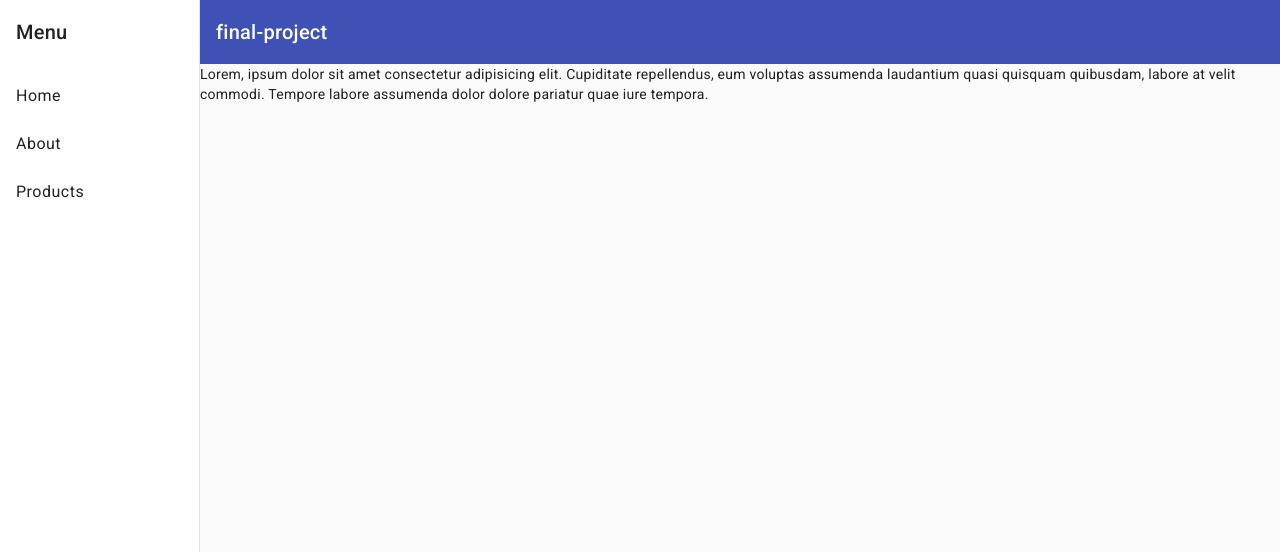
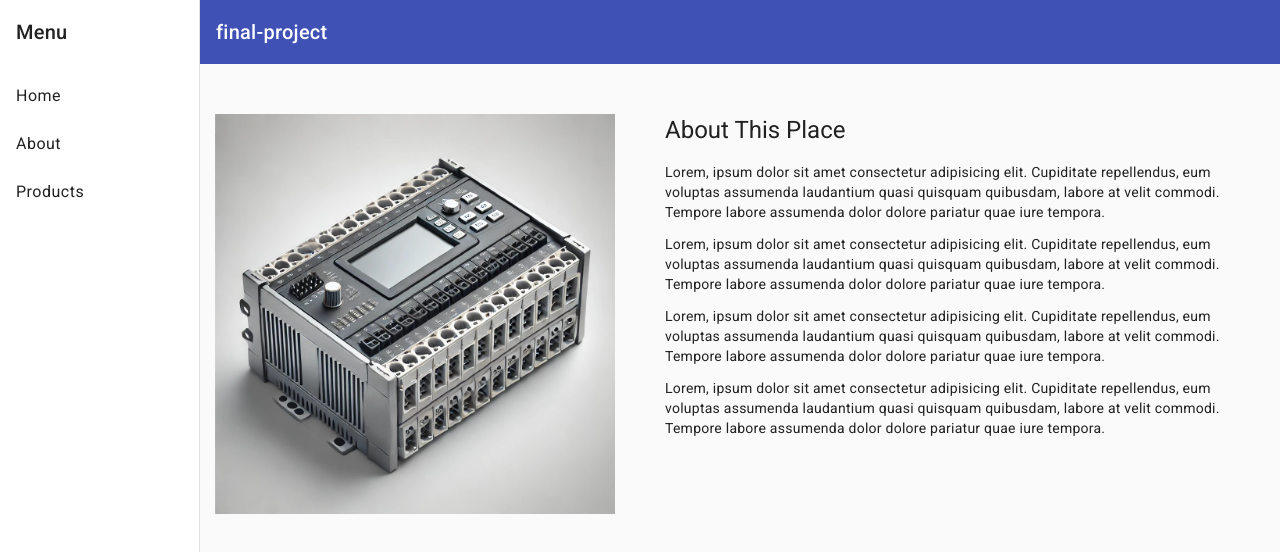
Before and after one commit to Monochrome-Eyes/ul508a-shop, an Angular app: page /about in a window 1280 px wide. Shown: the top 552 px of the page. Built offline with nearby package versions, Linux system fonts and the light colour scheme.

Commit message:
finished with the layout of products and about

```diff
--- a/src/app/app-routing.module.ts
+++ b/src/app/app-routing.module.ts
@@ -5,12 +5,15 @@ import { HomeComponent } from './components/home/home.component';
 import { CardComponent } from './components/card/card.component';
 import { AboutComponent } from './components/about/about.component';
 import { ProductsComponent } from './components/products/products.component';
+import { DetailedProductViewComponent } from './components/detailed-product-view/detailed-product-view.component';
 
 const routes: Routes = [
     { path: '', pathMatch: 'full', redirectTo: 'home' },
     { path: 'home', component: HomeComponent },
     { path: 'about', component: AboutComponent },
     { path: 'products', component: ProductsComponent },
+    { path: 'products/:id', component: DetailedProductViewComponent },
+    // { path: 'edit_product/:productId', component: DetailedProductViewComponent },
 ];
 
 @NgModule({
--- a/src/app/app.module.ts
+++ b/src/app/app.module.ts
@@ -16,6 +16,7 @@ import { HomeComponent } from './components/home/home.component';
 import { CardComponent } from './components/card/card.component';
 import { AboutComponent } from './components/about/about.component';
 import { ProductsComponent } from './components/products/products.component';
+import { DetailedProductViewComponent } from './components/detailed-product-view/detailed-product-view.component';
 
 @NgModule({
     declarations: [
@@ -25,6 +26,7 @@ import { ProductsComponent } from './components/products/products.component';
         CardComponent,
         AboutComponent,
         ProductsComponent,
+        DetailedProductViewComponent,
     ],
     imports: [
         BrowserModule,
--- a/src/app/components/about/about.component.html
+++ b/src/app/components/about/about.component.html
@@ -1,6 +1,30 @@
-<p>
-    Lorem, ipsum dolor sit amet consectetur adipisicing elit. Cupiditate
-    repellendus, eum voluptas assumenda laudantium quasi quisquam quibusdam,
-    labore at velit commodi. Tempore labore assumenda dolor dolore pariatur quae
-    iure tempora.
-</p>
+<div class="container">
+    <img id="img" src="assets/PLC3.jpg" />
+    <div id="about-text">
+        <h1>About This Place</h1>
+        <p>
+            Lorem, ipsum dolor sit amet consectetur adipisicing elit. Cupiditate
+            repellendus, eum voluptas assumenda laudantium quasi quisquam
+            quibusdam, labore at velit commodi. Tempore labore assumenda dolor
+            dolore pariatur quae iure tempora.
+        </p>
+        <p>
+            Lorem, ipsum dolor sit amet consectetur adipisicing elit. Cupiditate
+            repellendus, eum voluptas assumenda laudantium quasi quisquam
+            quibusdam, labore at velit commodi. Tempore labore assumenda dolor
+            dolore pariatur quae iure tempora.
+        </p>
+        <p>
+            Lorem, ipsum dolor sit amet consectetur adipisicing elit. Cupiditate
+            repellendus, eum voluptas assumenda laudantium quasi quisquam
+            quibusdam, labore at velit commodi. Tempore labore assumenda dolor
+            dolore pariatur quae iure tempora.
+        </p>
+        <p>
+            Lorem, ipsum dolor sit amet consectetur adipisicing elit. Cupiditate
+            repellendus, eum voluptas assumenda laudantium quasi quisquam
+            quibusdam, labore at velit commodi. Tempore labore assumenda dolor
+            dolore pariatur quae iure tempora.
+        </p>
+    </div>
+</div>
--- a/src/app/components/about/about.component.scss
+++ b/src/app/components/about/about.component.scss
@@ -0,0 +1,15 @@
+.container {
+    display: flex;
+    justify-content: center;
+    padding: 50px 0px;
+
+    #img {
+        height: auto;
+        max-width: 400px;
+    }
+
+    #about-text {
+        max-width: 600px;
+        margin-left: 50px;
+    }
+}
--- a/src/app/components/card/card.component.html
+++ b/src/app/components/card/card.component.html
@@ -1,4 +1,5 @@
 <mat-card class="product-card">
+    <div [routerLink]="['/products', currentProduct.id]">
         <mat-card-title class="product-card__title">{{
             currentProduct.name
         }}</mat-card-title>
@@ -9,4 +10,24 @@
         <!-- <mat-card-footer class="product-card__footer">{{
         currentProduct.description
     }}</mat-card-footer> -->
+    </div>
+    <mat-card-footer>
+        <div class="product-card__buttons">
+            <button
+                [routerLink]="['/products', currentProduct.id]"
+                class="card-btn"
+                id="view"
+            >
+                View
+            </button>
+            <button class="card-btn" d="delete">Delete</button>
+            <button
+                [routerLink]="['/edit_product', currentProduct.id]"
+                class="card-btn"
+                id="edit"
+            >
+                Edit
+            </button>
+        </div>
+    </mat-card-footer>
 </mat-card>
--- a/src/app/components/card/card.component.scss
+++ b/src/app/components/card/card.component.scss
@@ -10,8 +10,18 @@
     #{&}__img {
         margin-top: 5px;
         margin-bottom: 8px;
+        max-width: 300px;
     }
     #{&}__footer {
         margin: $inner-margin;
     }
+    #{&}__buttons {
+        display: flex;
+        justify-content: space-between;
+        .card-btn {
+            margin: 10px;
+        }
+        // #view {
+        // }
+    }
 }
--- /dev/null
+++ b/src/app/components/detailed-product-view/detailed-product-view.component.html
@@ -0,0 +1,17 @@
+<div class="container">
+    <!-- <app-card [currentProduct]="currentProduct"></app-card> -->
+    <img id="product-image" [src]="currentProduct.image" />
+    <div id="about-text">
+        <h1>{{ currentProduct.name }}</h1>
+        <h3><b>Category: </b>{{ currentProduct.category }}</h3>
+        <p>
+            <b>Descripton:</b>
+            {{ currentProduct.description }} Lorem ipsum dolor sit amet
+            consectetur adipisicing elit. Asperiores nulla sint minus reiciendis
+            a beatae adipisci doloribus cupiditate minima. Doloribus natus
+            debitis, cupiditate reprehenderit minus eveniet maxime totam aperiam
+            asperiores?
+        </p>
+        <p><b>Price:</b> ${{ currentProduct.price }} USD</p>
+    </div>
+</div>
--- /dev/null
+++ b/src/app/components/detailed-product-view/detailed-product-view.component.scss
@@ -0,0 +1,14 @@
+.container {
+    display: flex;
+    justify-content: center;
+    margin: 40px 0px;
+    #about-text {
+        max-width: 700px;
+        margin: 0px 30px;
+    }
+
+    #product-image {
+        height: auto;
+        max-width: 500px;
+    }
+}
--- /dev/null
+++ b/src/app/components/detailed-product-view/detailed-product-view.component.ts
@@ -0,0 +1,27 @@
+import { Component, OnInit } from '@angular/core';
+import { ActivatedRoute } from '@angular/router';
+import { Product } from 'src/app/models/product';
+import { ProductsService } from 'src/app/services/products.service';
+
+@Component({
+    selector: 'app-detailed-product-view',
+    templateUrl: './detailed-product-view.component.html',
+    styleUrls: ['./detailed-product-view.component.scss'],
+})
+export class DetailedProductViewComponent implements OnInit {
+    currentProduct: Product = new Product();
+
+    constructor(
+        private actRoute: ActivatedRoute,
+        private productService: ProductsService
+    ) {}
+
+    ngOnInit(): void {
+        // console.log(this.actRoute.snapshot.paramMap.get('productId') ?? '');
+        let id: number = 0;
+        id = parseInt(this.actRoute.snapshot.paramMap.get('id') ?? '');
+        this.productService.getProductById(id).subscribe((response) => {
+            this.currentProduct = response;
+        });
+    }
+}
```
Also changed, not shown: products.json (+0 -8 lines), 1 other file (tests, documents, lock files or other folders). Lines whose indentation alone changed are shown as unchanged.
